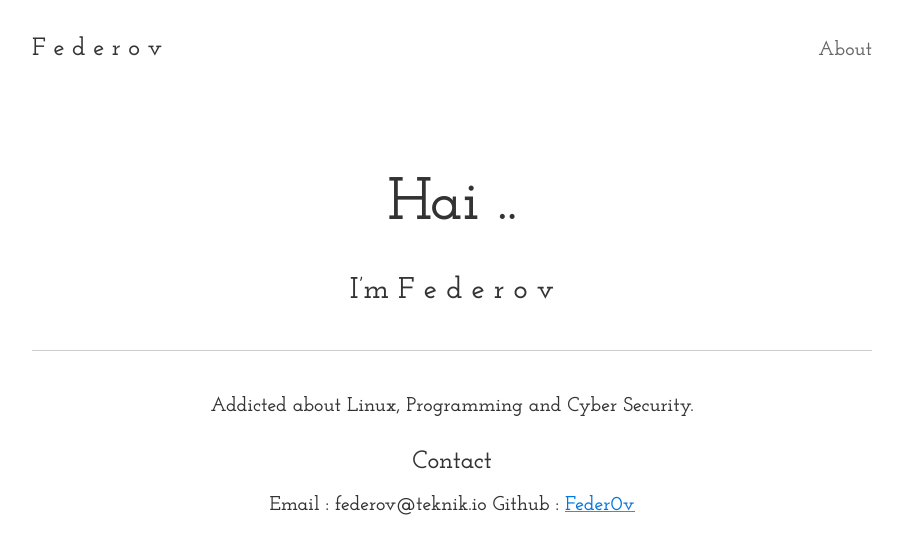
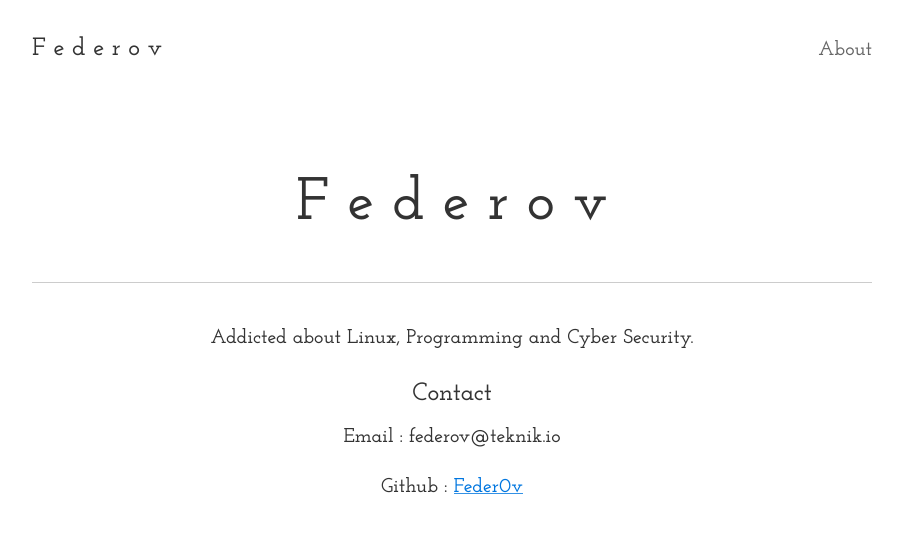
Before and after one commit to feder0v/feder0v.github.io, a Jekyll site: the page built from about.md, in a window 1280 px wide. Shown: the top 554 px of the page, without its empty margins (188-1091 px from the left). Built offline with Jekyll 4.4.1, drawn with Linux system fonts in a browser that asks for light colours.

Commit message:
Update about.md

```diff
--- a/about.md
+++ b/about.md
@@ -5,8 +5,7 @@ permalink: /about/
 tags: about
 ---
 
-# Hai ..
-## I'm F e d e r o v
+# F e d e r o v
 
 ---
 
@@ -14,4 +13,5 @@ Addicted about Linux, Programming and Cyber Security.
 
 ### Contact
 Email : {{ site.email}}
+
 Github : [Feder0v](http://github.com/feder0v)
```
